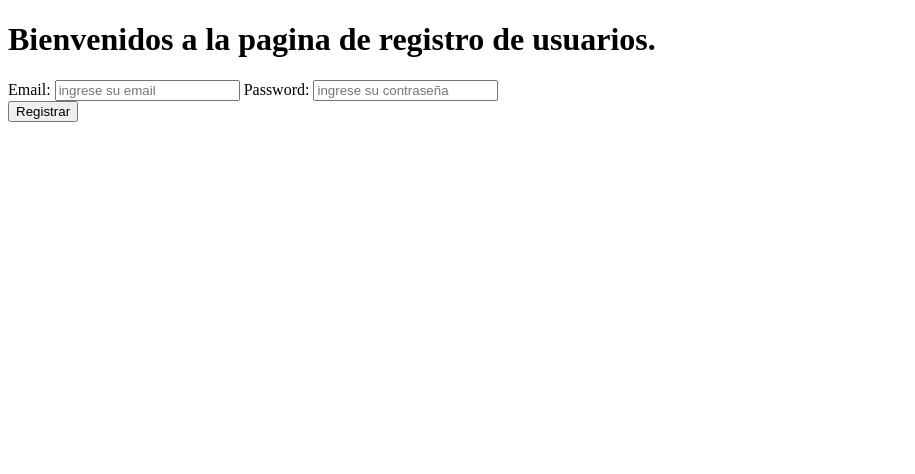
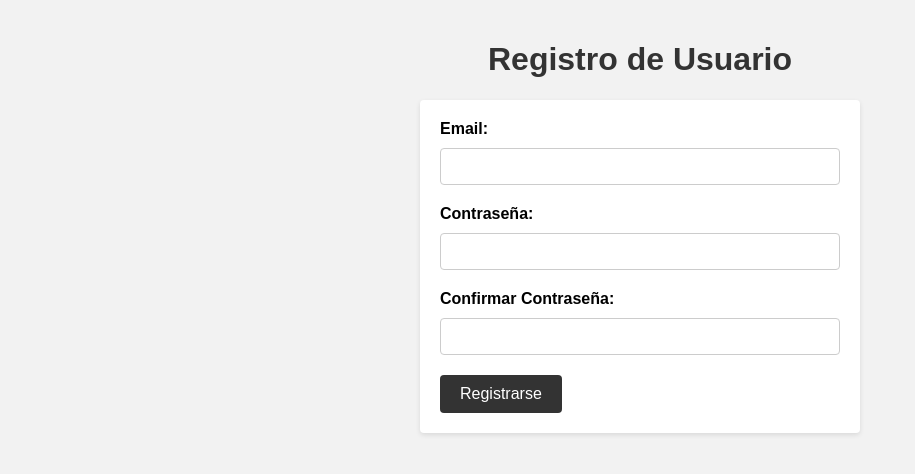
Before and after one commit to cgabriel124/cgabriel124.github.io, a plain HTML site: page signup1.html in a window 1280 px wide. Shown: the whole page, without its empty margins (0-915 px from the left). Drawn offline with Linux system fonts and the light colour scheme.

Commit message:
Caso 1,2,3 y 4 sign up

```diff
--- a/signup1.html
+++ b/signup1.html
@@ -1,43 +1,97 @@
 <!DOCTYPE html>
-<html lang="en">
+<html>
 <head>
-    <meta charset="UTF-8">
-    <meta http-equiv="X-UA-Compatible" content="IE=edge">
-    <meta name="viewport" content="width=device-width, initial-scale=1.0">
-    <title>Document</title>
+  <title>Golden Anime</title>
+  <style>
+    body {
+      font-family: Arial, sans-serif;
+      background-color: #f2f2f2;
+      margin: 0;
+      padding: 20px;
+    }
+
+    h1 {
+      color: #333333;
+      text-align: center;
+    }
+
+    form {
+      max-width: 400px;
+      margin: 0 auto;
+      background-color: #ffffff;
+      padding: 20px;
+      border-radius: 4px;
+      box-shadow: 0 2px 5px rgba(0, 0, 0, 0.1);
+    }
+
+    label {
+      display: block;
+      margin-bottom: 10px;
+      font-weight: bold;
+    }
+
+    input[type="email"],
+    input[type="password"] {
+      width: 100%;
+      padding: 10px;
+      margin-bottom: 20px;
+      border: 1px solid #cccccc;
+      border-radius: 4px;
+      box-sizing: border-box;
+    }
+
+    input[type="submit"] {
+      background-color: #333333;
+      color: #ffffff;
+      border: none;
+      padding: 10px 20px;
+      border-radius: 4px;
+      cursor: pointer;
+      font-size: 16px;
+    }
+
+    input[type="submit"]:hover {
+      background-color: #555555;
+    }
+  </style>
 </head>
 <body>
-    <h1>Bienvenidos a la pagina de registro de usuarios.</h1>
-    Email: <input type="email" placeholder="ingrese su email">
-    Password:  <input type="password" placeholder="ingrese su contraseña"><br>
-    <input type="submit" value = "Registrar">
+  <h1>Registro de Usuario</h1>
+  <form action="procesar_registro.php" method="POST">
+    <label for="email">Email:</label>
+    <input type="email" id="email" name="email" required>
 
+    <label for="password">Contraseña:</label>
+    <input type="password" id="password" name="password" required>
 
+    <label for="confirm_password">Confirmar Contraseña:</label>
+    <input type="password" id="confirm_password" name="confirm_password" required>
 
+    <input type="submit" value="Registrarse">
+  </form>
 
-    <script type="module">
-        // Import the functions you need from the SDKs you need
-        import { initializeApp } from "https://www.gstatic.com/firebasejs/9.22.0/firebase-app.js";
-        // TODO: Add SDKs for Firebase products that you want to use
-        // https://firebase.google.com/docs/web/setup#available-libraries
+  <script>
+    const form = document.querySelector('form');
+    const passwordInput = document.getElementById('password');
+    const confirmInput = document.getElementById('confirm_password');
 
-        // Your web app's Firebase configuration
-        const firebaseConfig = {
-          apiKey: "AIzaSyDucz-SMM5igy0gHxoJ3Dwxk0B7nTgQI-M",
-          authDomain: "test-316c4.firebaseapp.com",
-          projectId: "test-316c4",
-          storageBucket: "test-316c4.appspot.com",
-          messagingSenderId: "150243191496",
-          appId: "1:150243191496:web:222644ff3bf06a769b53fd"
-        };
+    form.addEventListener('submit', function(event) {
+      if (passwordInput.value !== confirmInput.value) {
+        event.preventDefault(); // Evita que el formulario se envíe
 
-        // Initialize Firebase
+        // Muestra un mensaje de error
+        const error = document.createElement('p');
+        error.textContent = 'Las contraseñas no coinciden';
+        error.style.color = 'red';
+        form.appendChild(error);
 
-const email="christian.nazate@epn.edu.ec"
-const password="12345678";
+        // Resalta los campos de contraseña
+        passwordInput.style.borderColor = 'red';
+        confirmInput.style.borderColor = 'red';
+      }
+    });
+  </script>
 
-        const app = initializeApp(firebaseConfig);
-      </script>
 
 
 
--- /dev/null
+++ b/styles/signup4Styles.css
@@ -0,0 +1,50 @@
+body {
+    font-family: Arial, sans-serif;
+    background-color: #f2f2f2;
+    margin: 0;
+    padding: 20px;
+  }
+
+  h1 {
+    color: #4d2697;
+    text-align: center;
+  }
+
+  form {
+    max-width: 400px;
+    margin: 0 auto;
+    background-color: #ffffff;
+    padding: 20px;
+    border-radius: 4px;
+    box-shadow: 0 2px 5px rgba(0, 0, 0, 0.1);
+  }
+
+  label {
+    display: block;
+    margin-bottom: 10px;
+    font-weight: bold;
+  }
+
+  input[type="email"],
+  input[type="password"] {
+    width: 100%;
+    padding: 10px;
+    margin-bottom: 20px;
+    border: 1px solid #cccccc;
+    border-radius: 4px;
+    box-sizing: border-box;
+  }
+
+  input[type="submit"] {
+    background-color: #333333;
+    color: #ffffff;
+    border: none;
+    padding: 10px 20px;
+    border-radius: 4px;
+    cursor: pointer;
+    font-size: 16px;
+  }
+
+  input[type="submit"]:hover {
+    background-color: #245722;
+  }
```
Also changed, not shown: js/signup4Script.js (added, +19 -0 lines), signup.html (added, +45 -0 lines), signup2.html (+99 -17 lines), signup3.html (added, +103 -0 lines), signup4.html (added, +24 -0 lines).
